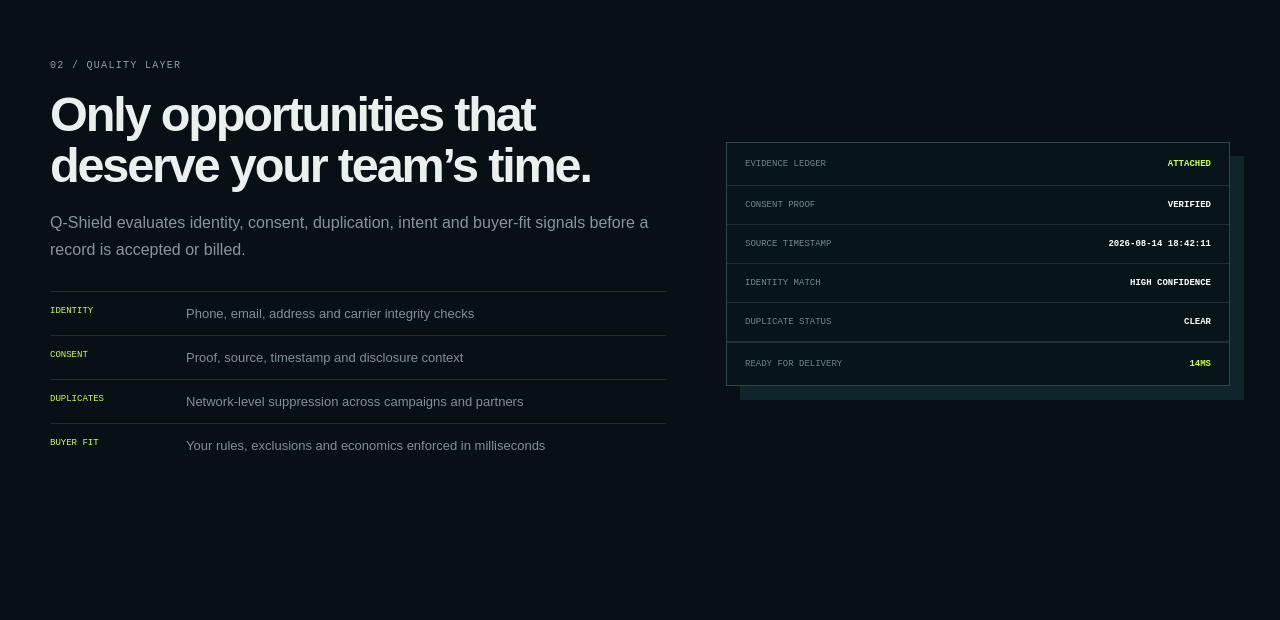
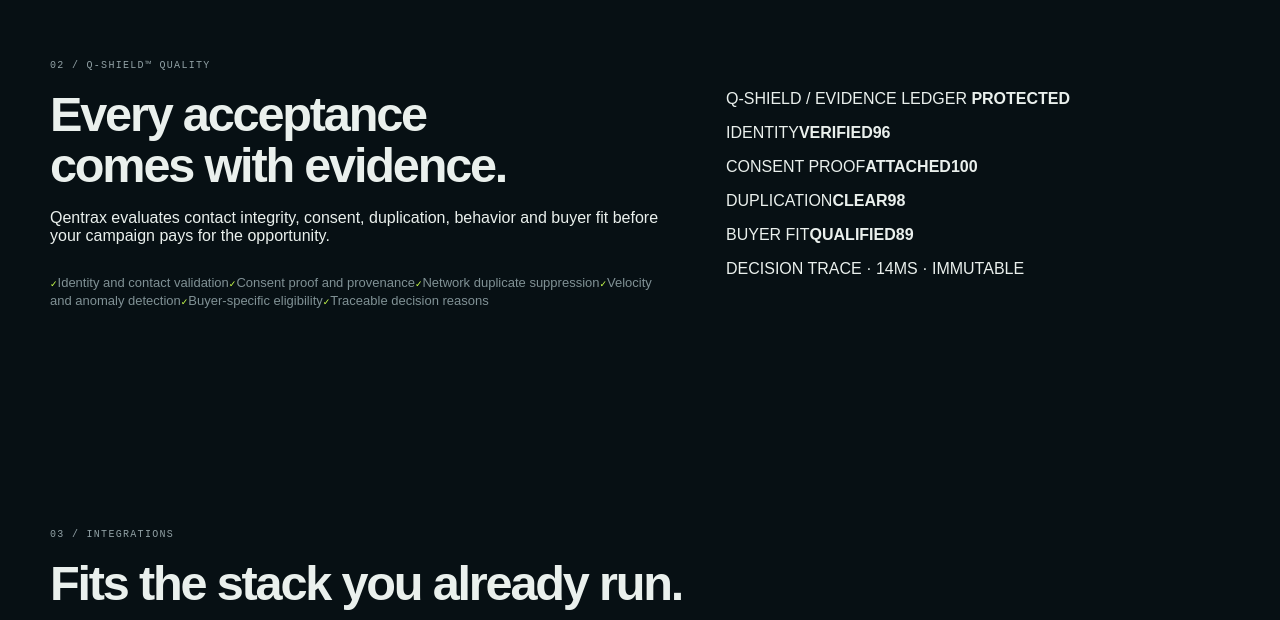
Before and after one commit to jpgreen30/Qentrax, a Next.js app: page /advertiser in a window 1280 px wide. Shown: the part 2600-3220 px from the top of the page. Built offline with nearby package versions, Linux system fonts and the light colour scheme.

Commit message:
Replace advertiser and publisher pages with exact original design source

```diff
--- a/src/app/advertiser/page.tsx
+++ b/src/app/advertiser/page.tsx
@@ -6,7 +6,7 @@
  <div className="advTicker"><span>REAL-TIME PING/POST</span><span>Q-SHIELD™ FILTERING</span><span>BUYER-SPECIFIC RULES</span><span>CRM & DIALER DELIVERY</span><span>CLOSED-LOOP FEEDBACK</span></div>
  <section className="advOverview shell"><header><label>THE ADVERTISER WORKSPACE</label><h2>Everything between your<br/>buying rules and revenue.</h2><p>One command center for campaigns, quality, delivery, billing and outcomes.</p></header><div className="advDashboardFrame"><div className="adfSide"><b>Q</b>{["⌂","◎","◇","⇄","$","▦"].map(x=><i key={x}>{x}</i>)}</div><div className="adfMain"><header><div><small>DEMAND COMMAND</small><h3>Campaign performance</h3></div><button>＋ NEW CAMPAIGN</button></header><section>{[["$48.2K","SPEND / 7D"],["1,284","ACCEPTED"],["$37.54","AVG COST"],["94","AVG Q-SCORE"]].map(x=><span key={x[1]}><b>{x[0]}</b><small>{x[1]}</small></span>)}</section><div className="adfChart"><header><span>ACCEPTED OPPORTUNITIES</span><b>LAST 7 DAYS</b></header><div className="adfBars">{[42,58,47,71,63,82,76].map((h,i)=><i key={i} style={{height:h+"%"}}/>)}</div></div><a className="previewLink" href="/advertiser/dashboard-preview">OPEN FULL DASHBOARD PREVIEW ↗</a></div></div></section>
  <section className="advCampaigns shell" id="campaigns"><header><label>01 / CAMPAIGN CONTROL</label><h2>Define the opportunity.<br/>Control the economics.</h2><p>Set vertical, geo, schedule, caps, bid strategy and delivery rules. Every accepted opportunity must clear your criteria before it reaches your team.</p></header><div className="advFeatureGrid">{[["01","TARGETING","Vertical, state, age, schedule, source type and custom filters"],["02","BIDDING","Fixed, dynamic and competitive strategies with live bid visibility"],["03","CAPS","Daily, hourly and concurrent limits by campaign or endpoint"],["04","DELIVERY","CRM, webhook, dialer and call-center destinations"]].map(x=><article key={x[0]}><span>{x[0]}</span><h3>{x[1]}</h3><p>{x[2]}</p></article>)}</div></section>
- <section className="advQuality shell" id="quality"><header><div><label>02 / QUALITY LAYER</label><h2>Only opportunities that<br/>deserve your team’s time.</h2><p>Q-Shield evaluates identity, consent, duplication, intent and buyer-fit signals before a record is accepted or billed.</p></div><ul className="advChecks"><li><b>IDENTITY</b><span>Phone, email, address and carrier integrity checks</span></li><li><b>CONSENT</b><span>Proof, source, timestamp and disclosure context</span></li><li><b>DUPLICATES</b><span>Network-level suppression across campaigns and partners</span></li><li><b>BUYER FIT</b><span>Your rules, exclusions and economics enforced in milliseconds</span></li></ul></header><div className="advEvidence"><header><span>EVIDENCE LEDGER</span><b>ATTACHED</b></header>{[["CONSENT PROOF","VERIFIED"],["SOURCE TIMESTAMP","2026-08-14 18:42:11"],["IDENTITY MATCH","HIGH CONFIDENCE"],["DUPLICATE STATUS","CLEAR"]].map(x=><p key={x[0]}><span>{x[0]}</span><strong>{x[1]}</strong></p>)}<footer><span>READY FOR DELIVERY</span><b>14MS</b></footer></div></section>
+ <section className="advQuality shell" id="quality"><div><label>02 / Q-SHIELD™ QUALITY</label><h2>Every acceptance<br/>comes with evidence.</h2><p>Qentrax evaluates contact integrity, consent, duplication, behavior and buyer fit before your campaign pays for the opportunity.</p><div className="advChecks">{["Identity and contact validation","Consent proof and provenance","Network duplicate suppression","Velocity and anomaly detection","Buyer-specific eligibility","Traceable decision reasons"].map(x=><span key={x}><b>✓</b>{x}</span>)}</div></div><div className="advLedger"><header>Q-SHIELD / EVIDENCE LEDGER <b>PROTECTED</b></header>{[["IDENTITY","VERIFIED","96"],["CONSENT PROOF","ATTACHED","100"],["DUPLICATION","CLEAR","98"],["BUYER FIT","QUALIFIED","89"]].map(x=><p key={x[0]}><span>{x[0]}</span><b>{x[1]}</b><strong>{x[2]}</strong></p>)}<footer>DECISION TRACE · 14MS · IMMUTABLE</footer></div></section>
  <section className="advIntegrations shell" id="integrations"><header><label>03 / INTEGRATIONS</label><h2>Fits the stack you already run.</h2><p>Keep your CRM, dialer and sales process. Qentrax becomes the verification and routing layer in front of them.</p></header><div className="advIntegrationFlow"><div><span>QENTRAX DECISION</span><b>VERIFY → SCORE → MATCH</b></div><i>→</i><div className="advCore"><b>YOUR WORKFLOW</b><small>CRM · DIALER · AUTOMATION</small></div><i>→</i><div><span>CLOSED LOOP</span><b>DISPOSITION FEEDBACK</b></div></div><div className="advTools">{["Salesforce","HubSpot","Zapier","Make","n8n","Webhooks","Dialers","Custom API"].map(x=><span key={x}>{x}</span>)}</div></section>
  <section className="advReporting shell" id="reporting"><header><div><label>04 / REPORTING</label><h2>See cost, quality and<br/>outcome in one place.</h2></div><p>Track accepted volume, spend, Q-Score, rejects, returns and disposition feedback without stitching five systems together.</p></header><div className="advReportCards">{[["SPEND","Live media balance and campaign-level cost"],["QUALITY","Q-Score trends, reject reasons and source patterns"],["OUTCOMES","Contact, sale and feedback rates by campaign"]].map(x=><article key={x[0]}><label>{x[0]}</label><p>{x[1]}</p></article>)}</div></section>
  <section className="advSteps shell" id="start"><div><label>05 / GET STARTED</label><h2>Launch without rebuilding<br/>your operation.</h2><p>Register, configure your first campaign, connect delivery and fund when you are ready to buy.</p></div><div>{[["01","Create account","Tell us your verticals, volume and current workflow."],["02","Configure campaign","Set targeting, bids, caps and acceptance rules."],["03","Connect delivery","Map CRM fields, webhooks or call endpoints."],["04","Go live","Fund the campaign and start accepting opportunities."]].map(x=><article key={x[0]}><span>{x[0]}</span><h3>{x[1]}</h3><p>{x[2]}</p></article>)}</div><a className="primary" href="/#network">REGISTER AS AN ADVERTISER　↗</a></section>
--- a/src/app/publisher/page.tsx
+++ b/src/app/publisher/page.tsx
@@ -6,11 +6,11 @@
  <div className="advTicker"><span>SOURCE VALIDATION</span><span>LIVE BID ACCESS</span><span>QUALITY FEEDBACK</span><span>AUTOMATED RECONCILIATION</span><span>FLEXIBLE PAYOUTS</span></div>
  <section className="advOverview shell"><header><label>THE PUBLISHER WORKSPACE</label><h2>See what your traffic<br/>is actually worth.</h2><p>Monitor sources, acceptance rates, earnings, rejects and payout status from one operational view.</p></header><div className="advDashboardFrame"><div className="adfSide"><b>Q</b>{["⌂","◎","◇","⇄","$","▦"].map(x=><i key={x}>{x}</i>)}</div><div className="adfMain"><header><div><small>SUPPLY COMMAND</small><h3>Source performance</h3></div><button>＋ ADD SOURCE</button></header><section>{[["$61.8K","EARNINGS / 7D"],["1,742","ACCEPTED"],["$35.48","AVG PAYOUT"],["91","AVG Q-SCORE"]].map(x=><span key={x[1]}><b>{x[0]}</b><small>{x[1]}</small></span>)}</section><div className="adfChart"><header><span>ACCEPTED VOLUME</span><b>LAST 7 DAYS</b></header><div className="adfBars">{[38,52,61,57,74,69,81].map((h,i)=><i key={i} style={{height:h+"%"}}/>)}</div></div><a className="previewLink" href="/publisher/dashboard-preview">OPEN FULL DASHBOARD PREVIEW ↗</a></div></div></section>
  <section className="advCampaigns shell" id="sources"><header><label>01 / SOURCE CONTROL</label><h2>Connect demand once.<br/>Monetize it everywhere eligible.</h2><p>Forms, calls, partner APIs and batch sources can all feed the same marketplace layer with source-level quality and economics.</p></header><div className="advFeatureGrid">{[["01","INTAKE","Web forms, inbound calls, partner posts and scheduled files"],["02","VALIDATION","Identity, consent, duplication and vertical checks at the edge"],["03","MATCHING","Eligible buyers compete according to live rules and demand"],["04","FEEDBACK","Dispositions and rejects flow back to improve source quality"]].map(x=><article key={x[0]}><span>{x[0]}</span><h3>{x[1]}</h3><p>{x[2]}</p></article>)}</div></section>
- <section className="advQuality shell" id="quality"><header><div><label>02 / QUALITY & TRUST</label><h2>Higher-quality traffic<br/>gets preferred access.</h2><p>Qentrax rewards clean consent trails, accurate data and consistent conversion feedback—not just raw volume.</p></div><ul className="advChecks"><li><b>CONSENT TRAIL</b><span>Source, timestamp and disclosure evidence travel with every record</span></li><li><b>SOURCE SCORING</b><span>Acceptance, reject and outcome patterns shape future routing</span></li><li><b>DUPLICATE CONTROL</b><span>Network-level suppression protects buyer trust and your reputation</span></li><li><b>TRANSPARENCY</b><span>See why opportunities clear, route or get rejected</span></li></ul></header><div className="advEvidence"><header><span>SOURCE LEDGER</span><b>VISIBLE</b></header>{[["ACCEPTANCE RATE","78.4%"],["AVG Q-SCORE","91"],["TOP REJECT","CAPACITY CAP"],["FEEDBACK LOOP","ACTIVE"]].map(x=><p key={x[0]}><span>{x[0]}</span><strong>{x[1]}</strong></p>)}<footer><span>SOURCE HEALTH</span><b>STRONG</b></footer></div></section>
+ <section className="advQuality shell" id="quality"><div><label>02 / QUALITY & TRUST</label><h2>Higher-quality traffic<br/>gets preferred access.</h2><p>Qentrax rewards clean consent trails, accurate data and consistent conversion feedback—not just raw volume.</p><div className="advChecks">{["Consent trail completeness","Source-level scoring","Network duplicate control","Transparent reject reasons","Disposition feedback loops","Preferred routing for quality"].map(x=><span key={x}><b>✓</b>{x}</span>)}</div></div><div className="advLedger"><header>SOURCE LEDGER <b>VISIBLE</b></header>{[["ACCEPTANCE RATE","78.4%","—"],["AVG Q-SCORE","91","—"],["TOP REJECT","CAPACITY CAP","—"],["FEEDBACK LOOP","ACTIVE","—"]].map(x=><p key={x[0]}><span>{x[0]}</span><b>{x[1]}</b><strong>{x[2]}</strong></p>)}<footer>SOURCE HEALTH · STRONG</footer></div></section>
  <section className="advIntegrations shell" id="integrations"><header><label>03 / INTEGRATIONS</label><h2>Send traffic the way<br/>you already operate.</h2><p>Use ping/post, REST, webhooks or secure batch delivery. Map fields once and keep your existing acquisition stack.</p></header><div className="advIntegrationFlow"><div><span>YOUR SOURCES</span><b>FORMS · CALLS · PARTNERS</b></div><i>→</i><div className="advCore"><b>QENTRAX</b><small>VALIDATE · MATCH · ROUTE</small></div><i>→</i><div><span>BUYER NETWORK</span><b>ACCEPTED DELIVERY</b></div></div><div className="advTools">{["Ping/Post","REST API","Webhooks","Zapier","Make","n8n","Batch CSV","Custom SFTP"].map(x=><span key={x}>{x}</span>)}</div></section>
  <section className="advReporting shell" id="payouts"><header><div><label>04 / EARNINGS & PAYOUTS</label><h2>Clear economics.<br/>Automated reconciliation.</h2></div><p>Track accepted volume, earnings, holds, returns and payout status without spreadsheet archaeology.</p></header><div className="advReportCards">{[["EARNINGS","Accepted revenue by source, vertical and day"],["RECONCILIATION","Returns, adjustments and payout-ready balances"],["PAYOUTS","Banking, tax profile and transfer schedule controls"]].map(x=><article key={x[0]}><label>{x[0]}</label><p>{x[1]}</p></article>)}</div></section>
  <section className="advSteps shell" id="start"><div><label>05 / GET STARTED</label><h2>Turn qualified demand into<br/>durable network revenue.</h2><p>Register, connect a source, pass review and start clearing opportunities against live buyer demand.</p></div><div>{[["01","Create account","Share your traffic types, verticals and monthly volume."],["02","Connect a source","Use API, form post, call webhook or batch delivery."],["03","Pass review","Qentrax validates quality, consent and operational fit."],["04","Earn","Accepted opportunities clear to buyers and accrue payouts."]].map(x=><article key={x[0]}><span>{x[0]}</span><h3>{x[1]}</h3><p>{x[2]}</p></article>)}</div><a className="primary" href="/#network">REGISTER AS A PUBLISHER　↗</a></section>
- <section className="advFaq shell" id="faq"><div><label>06 / FAQ</label><h2>Common questions from<br/>supply partners.</h2></div><div>{[["What traffic can I send?","Web forms, inbound calls, partner API posts and approved batch sources across supported consumer verticals."],["How do payouts work?","Accepted opportunities accrue earnings. Returns and adjustments are reconciled before payout-ready balances are released on your schedule."],["Do I need multiple buyer integrations?","No. One Qentrax connection can expose your traffic to multiple eligible buyers under network rules."],["How is quality measured?","Identity, consent, duplication, acceptance and disposition feedback all contribute to source health and routing preference."],["Can I see reject reasons?","Yes. Publishers get visibility into why opportunities were blocked, unmatched or returned so sources can be improved." ]].map(x=><article key={x[0]}><button type="button"><span>{x[0]}</span><b>＋</b></button><p>{x[1]}</p></article>)}</div></section>
+ <section className="advFaq shell" id="faq"><div><label>06 / FAQ</label><h2>Common questions from<br/>supply partners.</h2></div><div>{[["What traffic can I send?","Web forms, inbound calls, partner API posts and approved batch sources across supported consumer verticals."],["How do payouts work?","Accepted opportunities accrue earnings. Returns and adjustments are reconciled before payout-ready balances are released on your schedule."],["Do I need multiple buyer integrations?","No. One Qentrax connection can expose your traffic to multiple eligible buyers under network rules."],["How is quality measured?","Identity, consent, duplication, acceptance and disposition feedback all contribute to source health and routing preference."],["Can I see reject reasons?","Yes. Publishers get visibility into why opportunities were blocked, unmatched or returned so sources can be improved."]].map(x=><article key={x[0]}><button type="button"><span>{x[0]}</span><b>＋</b></button><p>{x[1]}</p></article>)}</div></section>
  <section className="advFinal"><div className="shell"><label>READY TO MONETIZE BETTER DEMAND?</label><h2>Connect qualified traffic to a marketplace that values proof.</h2><div><a className="primary" href="/#network">REGISTER AS A PUBLISHER　↗</a><a href="/publisher/dashboard-preview">EXPLORE THE DASHBOARD</a></div></div></section>
  <footer className="advFooter shell"><a className="brand" href="/"><i>Q</i>QENTRAX</a><p>THE AI-NATIVE MARKETPLACE FOR CONSUMER DEMAND.</p><div><a href="/advertiser">Advertisers</a><a href="/blog">Field Notes</a><a href="/#security">Q-Shield</a><a href="/#contact">Contact</a></div><small>© 2026 QENTRAX. ALL RIGHTS RESERVED.</small></footer>
 </main>}
```
